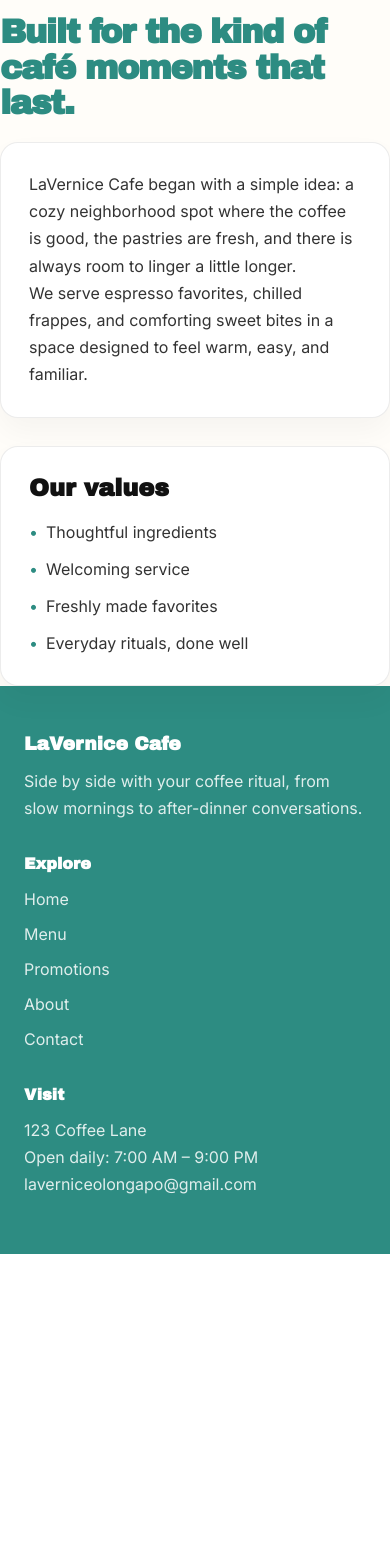
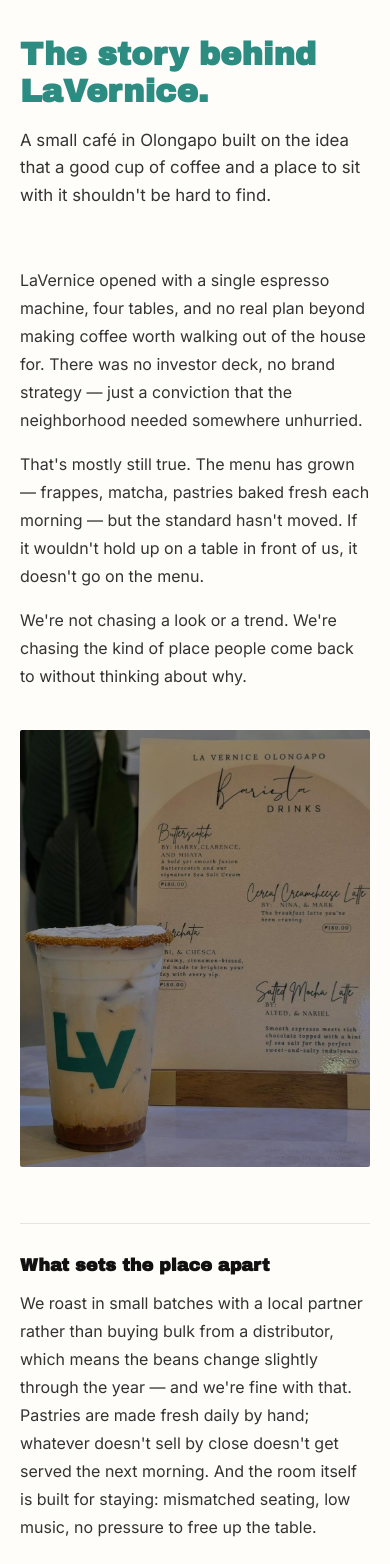
Before and after one commit to princemclein/LaVernice_Cafe, a React (Vite) app: page /about in a window 390 px wide. Shown: the part 104-1668 px from the top of the page. Before the commit the page ends 1358 px from the top, so only its background shows below. Built offline with nearby package versions, Linux system fonts and the light colour scheme.

Commit message:
fix: improve about page mobile spacing and layout breathing room

```diff
--- a/src/Css/About.css
+++ b/src/Css/About.css
@@ -0,0 +1,98 @@
+.about-page {
+  max-width: 760px;
+  padding-top: 56px;
+  padding-bottom: 72px;
+}
+
+.about-hero {
+  margin-bottom: 56px;
+}
+
+.about-hero h1 {
+  font-family: var(--font-display);
+  font-size: clamp(2rem, 4vw, 2.8rem);
+  line-height: 1.15;
+  color: var(--primary);
+  margin-bottom: 16px;
+}
+
+.about-hero__lede {
+  font-size: 1.05rem;
+  color: var(--muted);
+  line-height: 1.65;
+  max-width: 52ch;
+}
+
+.about-story {
+  display: grid;
+  grid-template-columns: 1.2fr 1fr;
+  gap: 40px;
+  align-items: start;
+  margin-bottom: 56px;
+}
+
+.about-story__text p {
+  color: var(--muted);
+  line-height: 1.75;
+  margin-bottom: 16px;
+}
+
+.about-story__text p:last-child {
+  margin-bottom: 0;
+}
+
+.about-story__figure {
+  margin: 0;
+}
+
+.about-story__figure img {
+  width: 100%;
+  aspect-ratio: 4 / 5;
+  object-fit: cover;
+  border-radius: 2px;
+}
+
+.about-details,
+.about-visit {
+  padding-top: 32px;
+  border-top: 1px solid rgba(17, 17, 17, 0.1);
+  margin-bottom: 32px;
+}
+
+.about-details h2,
+.about-visit h2 {
+  font-size: 1.1rem;
+  font-weight: 700;
+  color: var(--ink);
+  margin-bottom: 14px;
+}
+
+.about-details p,
+.about-visit p {
+  color: var(--muted);
+  line-height: 1.75;
+  max-width: 62ch;
+}
+
+.about-visit {
+  border-bottom: none;
+  margin-bottom: 0;
+}
+
+.about-visit a {
+  color: var(--primary);
+  font-weight: 600;
+  text-decoration: underline;
+  text-underline-offset: 3px;
+}
+
+@media (max-width: 700px) {
+  .about-page {
+    padding-left: 20px;
+    padding-right: 20px;
+  }
+
+  .about-story {
+    grid-template-columns: 1fr;
+  }
+}
--- a/src/pages/About.jsx
+++ b/src/pages/About.jsx
@@ -1,35 +1,61 @@
 import "../Css/About.css";
+import storyImg from "../assets/About/aboutImg.jpg";
 
 export default function About() {
   return (
-    <section className="page-shell">
-      <div className="page-intro">
-        <p className="eyebrow">About</p>
-        <h1>Built for the kind of café moments that last.</h1>
+    <section className="page-shell about-page">
+      <div className="about-hero">
+        <h1>The story behind LaVernice.</h1>
+        <p className="about-hero__lede">
+          A small café in Olongapo built on the idea that a good cup of coffee
+          and a place to sit with it shouldn't be hard to find.
+        </p>
       </div>
 
-      <div className="story-grid">
-        <div className="story-copy">
+      <div className="about-story">
+        <div className="about-story__text">
           <p>
-            LaVernice Cafe began with a simple idea: a cozy neighborhood spot
-            where the coffee is good, the pastries are fresh, and there is
-            always room to linger a little longer.
+            LaVernice opened with a single espresso machine, four tables, and no
+            real plan beyond making coffee worth walking out of the house for.
+            There was no investor deck, no brand strategy — just a conviction
+            that the neighborhood needed somewhere unhurried.
           </p>
           <p>
-            We serve espresso favorites, chilled frappes, and comforting sweet
-            bites in a space designed to feel warm, easy, and familiar.
+            That's mostly still true. The menu has grown — frappes, matcha,
+            pastries baked fresh each morning — but the standard hasn't moved.
+            If it wouldn't hold up on a table in front of us, it doesn't go on
+            the menu.
+          </p>
+          <p>
+            We're not chasing a look or a trend. We're chasing the kind of place
+            people come back to without thinking about why.
           </p>
         </div>
 
-        <div className="story-panel">
-          <h2>Our values</h2>
-          <ul>
-            <li>Thoughtful ingredients</li>
-            <li>Welcoming service</li>
-            <li>Freshly made favorites</li>
-            <li>Everyday rituals, done well</li>
-          </ul>
-        </div>
+        <figure className="about-story__figure">
+          <img src={storyImg} alt="Coffee being prepared at LaVernice" />
+        </figure>
+      </div>
+
+      <div className="about-details">
+        <h2>What sets the place apart</h2>
+        <p>
+          We roast in small batches with a local partner rather than buying bulk
+          from a distributor, which means the beans change slightly through the
+          year — and we're fine with that. Pastries are made fresh daily by
+          hand; whatever doesn't sell by close doesn't get served the next
+          morning. And the room itself is built for staying: mismatched seating,
+          low music, no pressure to free up the table.
+        </p>
+      </div>
+
+      <div className="about-visit">
+        <h2>Find us</h2>
+        <p>
+          LaVernice is open daily from 7 AM to 9 PM in Olongapo City.{" "}
+          <a href="/menu">See what's on the menu</a> before you stop by, or just
+          walk in — there's usually a seat.
+        </p>
       </div>
     </section>
   );
```
Also changed, not shown: src/assets/About/aboutImg.jpg (added).
